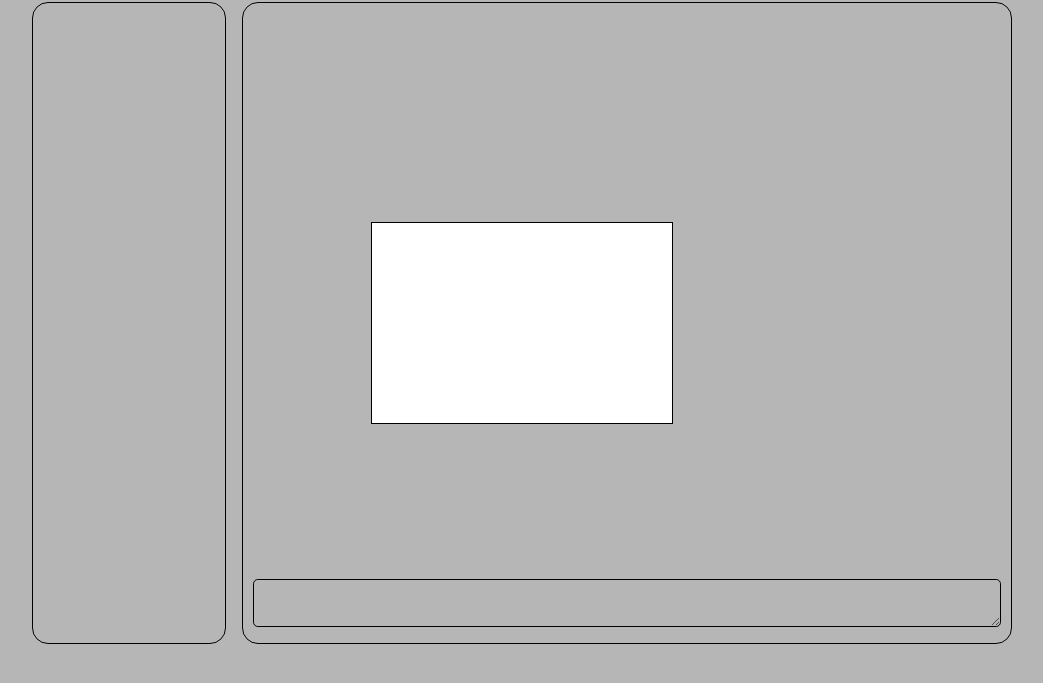
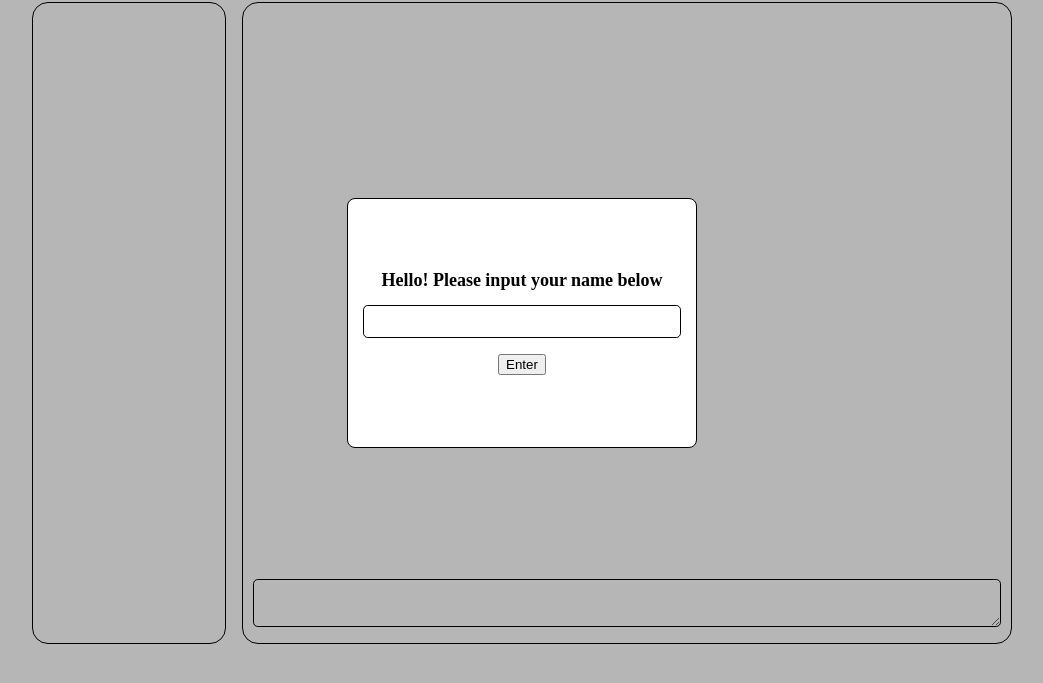
Before and after one commit to directcontact/chat-app, a website: page client/room.html in a window 1280 px wide. Shown: the part 77-760 px from the top of the page, without its empty margins (118-1161 px from the left). Drawn offline with Linux system fonts and the light colour scheme.

Commit message:
adding in more modal work

```diff
--- a/client/assets/room.css
+++ b/client/assets/room.css
@@ -52,18 +52,6 @@
   padding: 0.5rem;
 }
 
-.connect-modal {
-  z-index: 999;
-  position: absolute;
-  height: 200px;
-  width: 300px;
-  border: 1px solid black;
-  top: 50%;
-  left: 50%;
-  transform: translate(-50%, -50%);
-  background-color: white;
-}
-
 .background-filter {
   z-index: 1;
   height: 100%;
@@ -73,3 +61,51 @@
   left: 0;
   background-color: rgba(0, 0, 0, 0.288);
 }
+
+.connect-modal {
+  z-index: 999;
+  position: absolute;
+  height: 200px;
+  width: 300px;
+  border: 1px solid black;
+  border-radius: 0.5rem;
+  top: 50%;
+  left: 50%;
+  transform: translate(-50%, -50%);
+  background-color: white;
+  display: flex;
+  justify-content: center;
+  align-items: center;
+  flex-direction: column;
+  padding: 1.5rem;
+}
+
+.connect-modal__header {
+  font-size: large;
+  font-weight: 700;
+}
+
+.connect-modal__name {
+  border: 1px solid black;
+  border-radius: 0.3rem;
+  width: 100%;
+  margin-top: 1rem;
+  padding: 0.5rem;
+}
+
+.connect-modal__connect-btn {
+  margin-top: 1rem;
+  cursor: pointer;
+}
+
+.connect-modal__error {
+  color: red;
+}
+
+.connect-modal__error-inactive {
+  display: none;
+}
+
+.connect-modal__error-active {
+  display: block;
+}
--- a/client/room.html
+++ b/client/room.html
@@ -19,5 +19,14 @@
     </main>
   </body>
   <div class="background-filter"></div>
-  <div class="connect-modal"></div>
+  <div class="connect-modal">
+    <h3 class="connect-modal__header">Hello! Please input your name below</h3>
+    <input class="connect-modal__name" type="text" />
+    <p class="connect-modal__error connect-modal__error-inactive">
+      Please input a name!
+    </p>
+    <button class="connect-modal__connect-btn" onclick="handleConnect()">
+      Enter
+    </button>
+  </div>
 </html>
--- a/client/scripts/room.js
+++ b/client/scripts/room.js
@@ -1,20 +1,32 @@
 const connecting = false;
 
-(async function () {
-  const ws = await connectToWss();
-  ws.send("Test");
+// setup for page
+(function () {
+  const username = localStorage.getItem("username");
 
-  ws.onerror = (e) => {
-    console.log(e);
-  };
-
+  if (username) {
+    document.querySelector(".connect-modal").remove();
+    document.querySelector(".background-filter").remove();
+    const ws = new WebSocket("ws://localhost:3001", "http");
     ws.onopen = () => {
       console.log("ws opened on browser");
     };
-
     ws.onmessage = (message) => {
       console.log(`message received`, message.data);
     };
+  }
+})(async function () {
+  // const ws = await connectToWss();
+  // ws.send("Test");
+  // ws.onerror = (e) => {
+  //   console.log(e);
+  // };
+  // ws.onopen = () => {
+  //   console.log("ws opened on browser");
+  // };
+  // ws.onmessage = (message) => {
+  //   console.log(`message received`, message.data);
+  // };
 });
 
 async function connectToWss() {
@@ -31,3 +43,19 @@ async function connectToWss() {
     }, 10);
   });
 }
+
+function handleConnect() {
+  const username = document.querySelector(".connect-modal__name");
+  if (username.value) {
+    const error = document.querySelector(".connect-modal__error");
+    error.classList.remove("connect-modal__error-active");
+    error.classList.add("connect-modal__error-inactive");
+    localStorage.setItem("username", username.value);
+    document.querySelector(".connect-modal").remove();
+    document.querySelector(".background-filter").remove();
+  } else {
+    const error = document.querySelector(".connect-modal__error");
+    error.classList.add("connect-modal__error-active");
+    error.classList.remove("connect-modal__error-inactive");
+  }
+}
```
Lines whose indentation alone changed are shown as unchanged.
